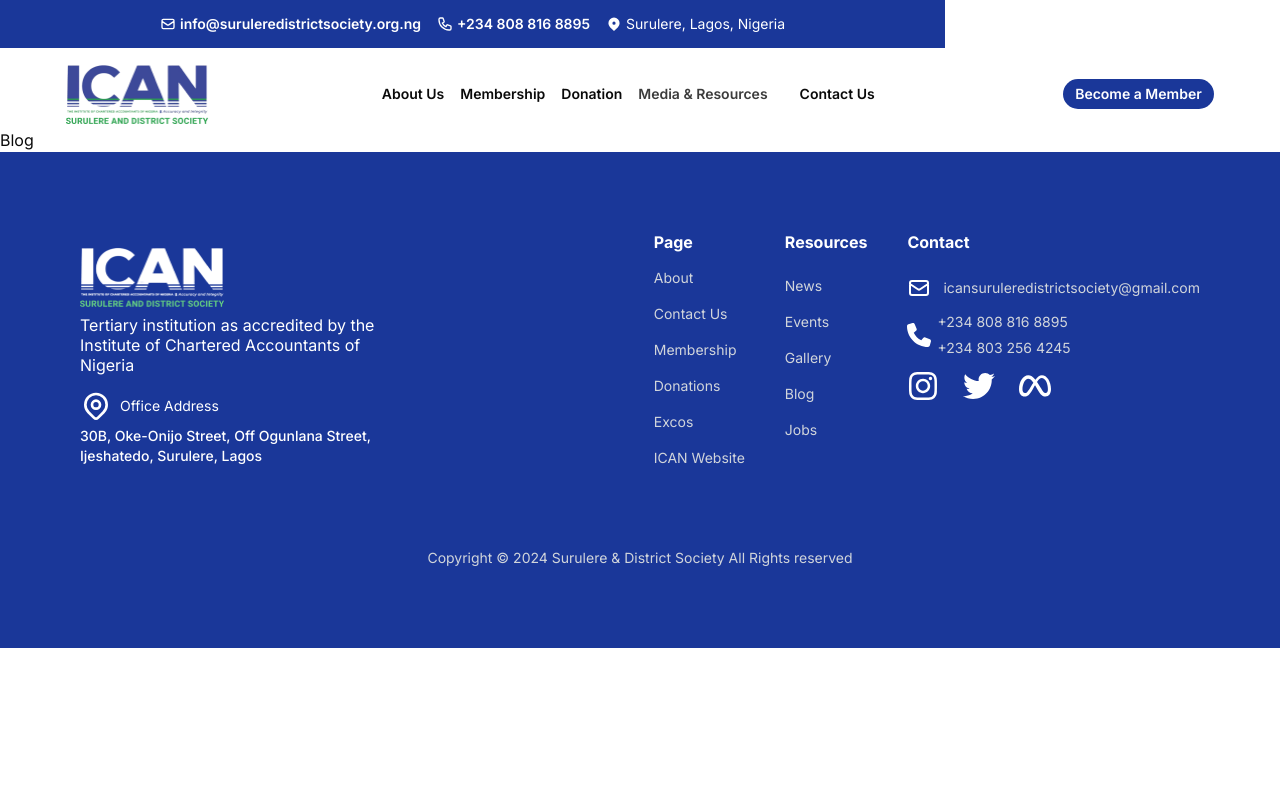
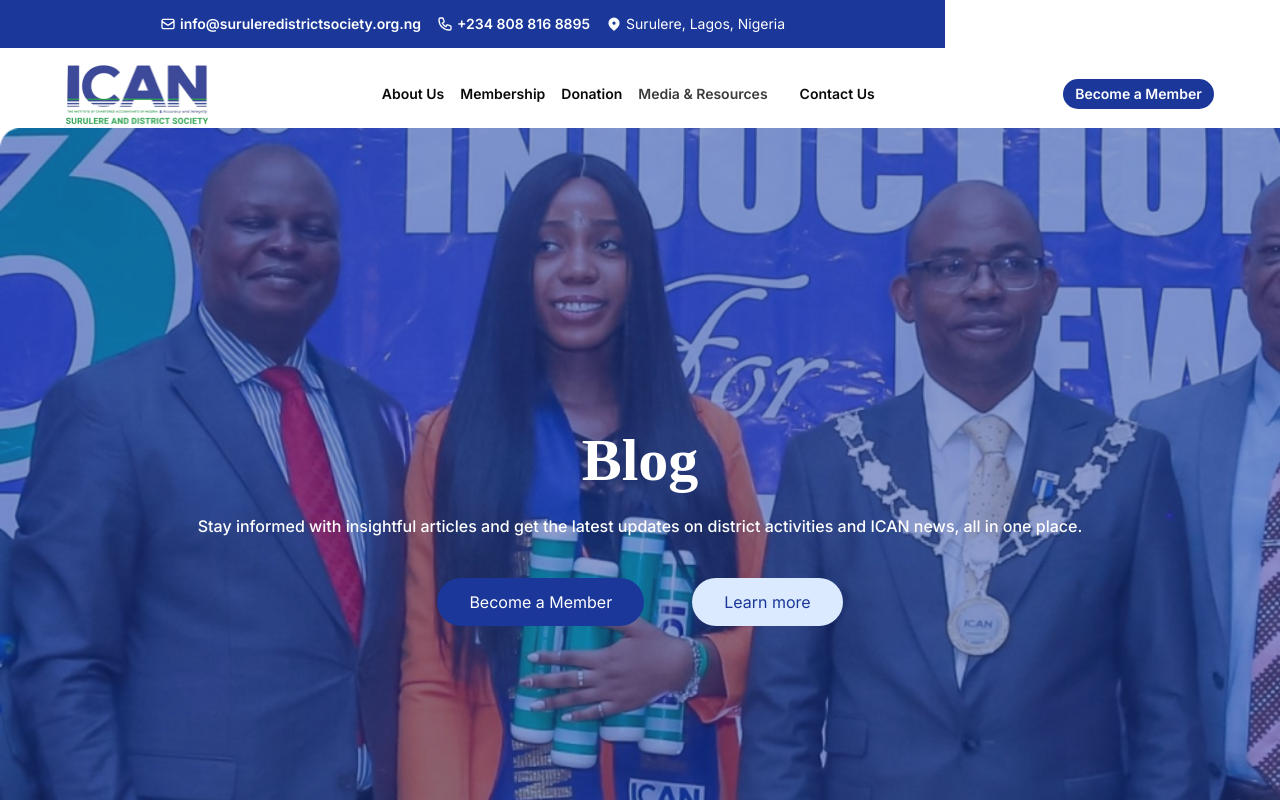
Before and after one commit to Edema-wxd/ican-frontend, a Next.js app: page /blog in a window 1280 px wide. Shown: the top 800 px of the page. Built offline with nearby package versions, Linux system fonts and the light colour scheme; a web font is replaced by a local one.

Commit message:
Starting Blog

```diff
--- a/src/app/blog/page.tsx
+++ b/src/app/blog/page.tsx
@@ -1,7 +1,27 @@
 import React from "react";
+import Heroimg from "@/components/Heroimg";
 
 function Blog() {
-  return <div>Blog</div>;
+  return (
+    <div>
+      <Heroimg
+        toggle={false}
+        maintxt={"Blog"}
+        subtxt={
+          "Stay informed with insightful articles and get the latest updates on district activities and ICAN news, all in one place."
+        }
+      >
+        <div className="flex gap-12 flex-row justify-center mt-4">
+          <button className="  text-white rounded-full bg-primary py-3 px-8 w-fit hover:bg-blue-900 ">
+            Become a Member
+          </button>
+          <button className=" outline-1 outline-white text-primary rounded-full bg-blue-100 hover:bg-blue-500 hover:text-white py-3 px-8  w-fit">
+            Learn more
+          </button>
+        </div>
+      </Heroimg>
+    </div>
+  );
 }
 
 export default Blog;
```
